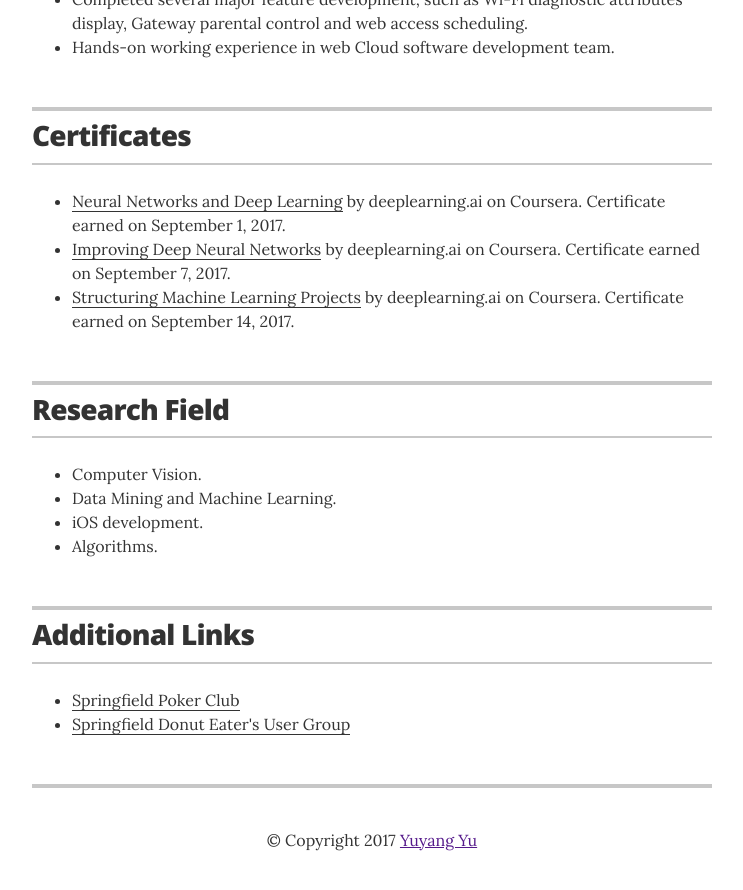
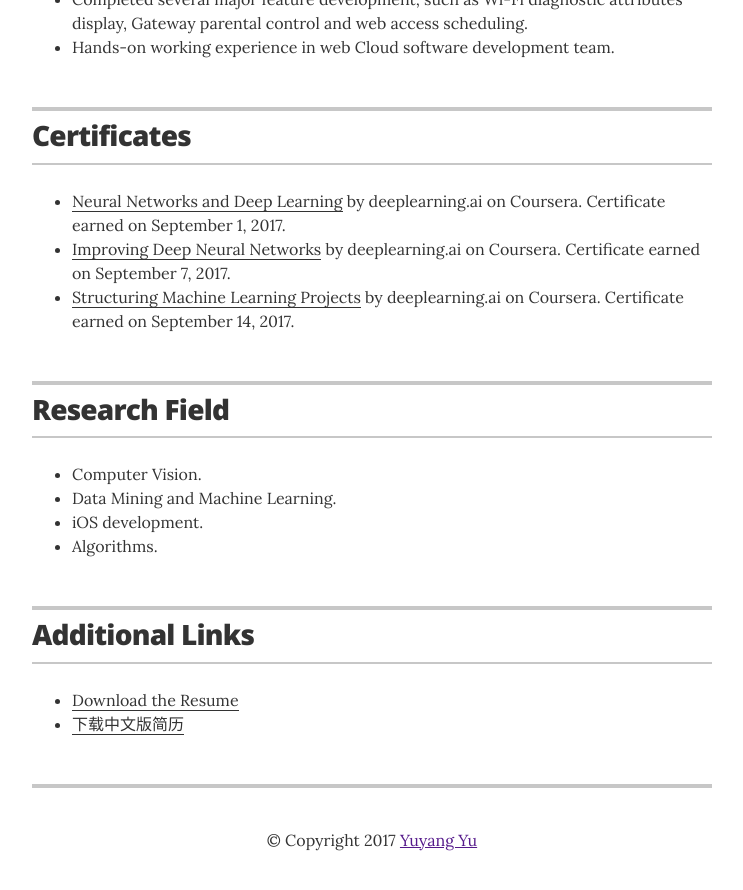
Before and after one commit to Yuyang105/Yuyang105.github.io, a Jekyll site: the page built from index.html, in a window 1280 px wide and 900 px high, scrolled down 2843 px. Shown: the top 890 px of the window, without its empty margins (268-1011 px from the left). Built offline with Jekyll 4.4.1, drawn with Linux system fonts in a browser that asks for light colours.

Commit message:
Update links.yml

```diff
--- a/_data/links.yml
+++ b/_data/links.yml
@@ -1,5 +1,5 @@
 # links
-- url: "#"
-  description: Springfield Poker Club
-- url: "#"
-  description: Springfield Donut Eater's User Group
+- url: "file/Resume_Eddie_Yu"
+  description: Download the Resume
+- url: "file/Resume_Eddie_Yu_CN"
+  description: 下载中文版简历
```
